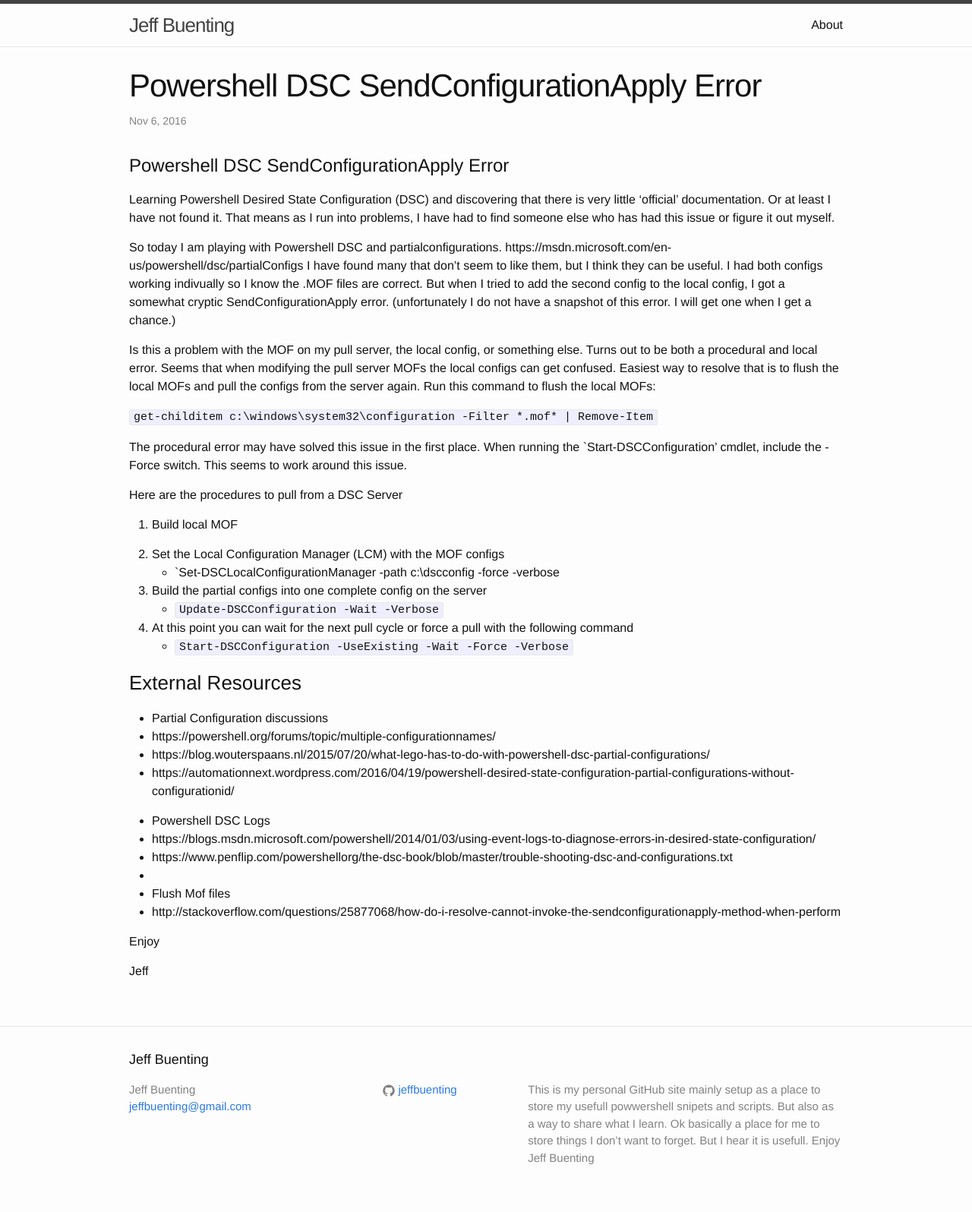
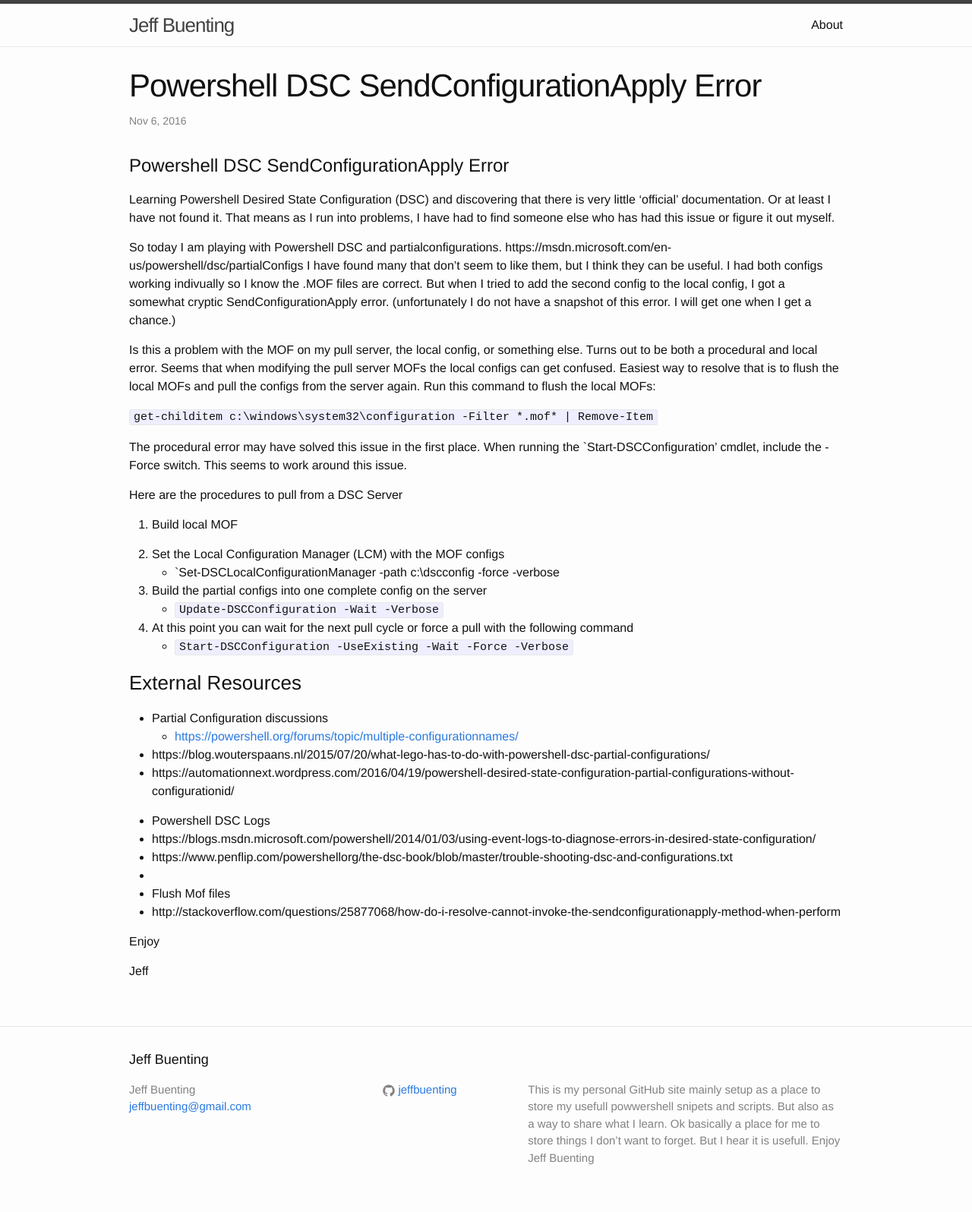
Before and after one commit to jeffbuenting/jeffbuenting.github.io, a Jekyll site: the page built from _posts/2016-11-04-PowershellDSCSendConfigurationApply.markdown, in a window 1280 px wide. Shown: the whole page at 76% size. Built offline with Jekyll 4.4.1, drawn with Linux system fonts in a browser that asks for light colours.

Commit message:
Update 2016-11-04-PowershellDSCSendConfigurationApply.markdown

```diff
--- a/_posts/2016-11-04-PowershellDSCSendConfigurationApply.markdown
+++ b/_posts/2016-11-04-PowershellDSCSendConfigurationApply.markdown
@@ -31,7 +31,7 @@
 
 ### External Resources ###
 - Partial Configuration discussions
-*   https://powershell.org/forums/topic/multiple-configurationnames/
+  * <https://powershell.org/forums/topic/multiple-configurationnames/>
 *   https://blog.wouterspaans.nl/2015/07/20/what-lego-has-to-do-with-powershell-dsc-partial-configurations/
 *   https://automationnext.wordpress.com/2016/04/19/powershell-desired-state-configuration-partial-configurations-without-configurationid/
 
```
